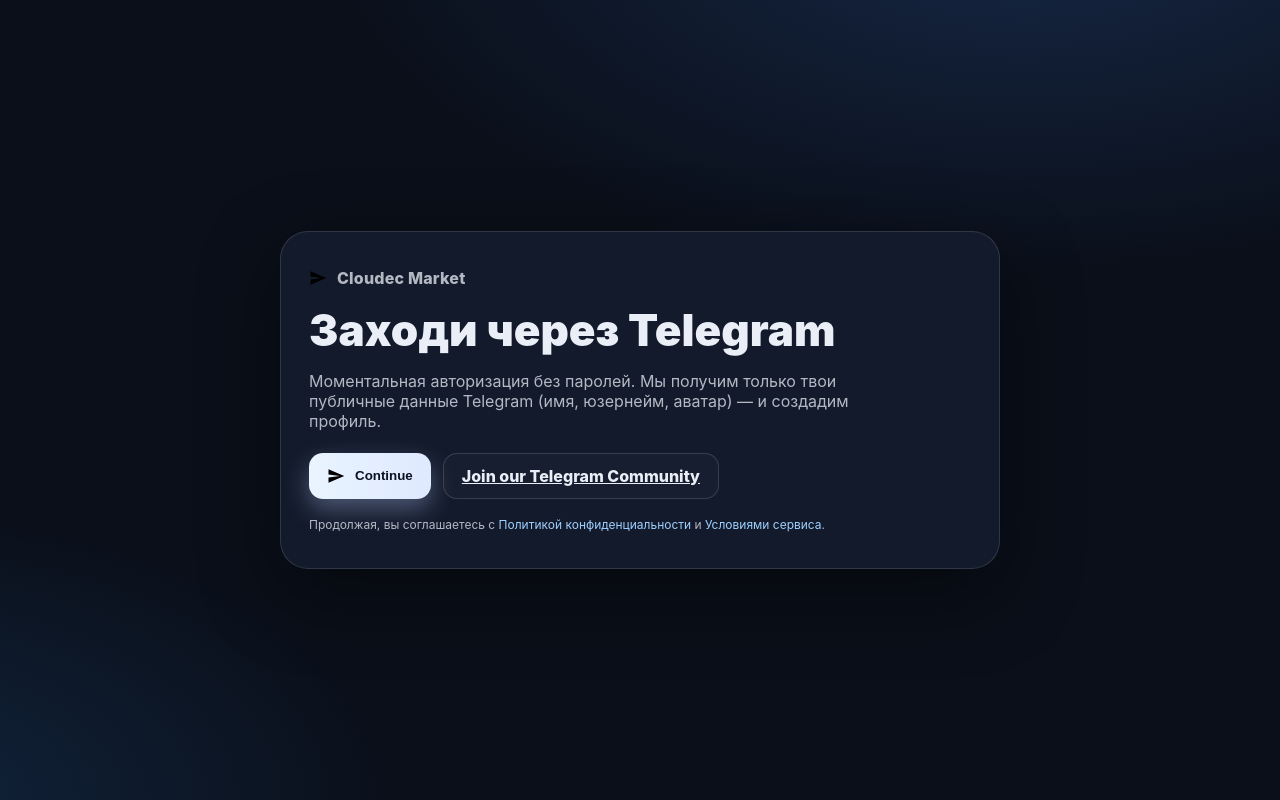
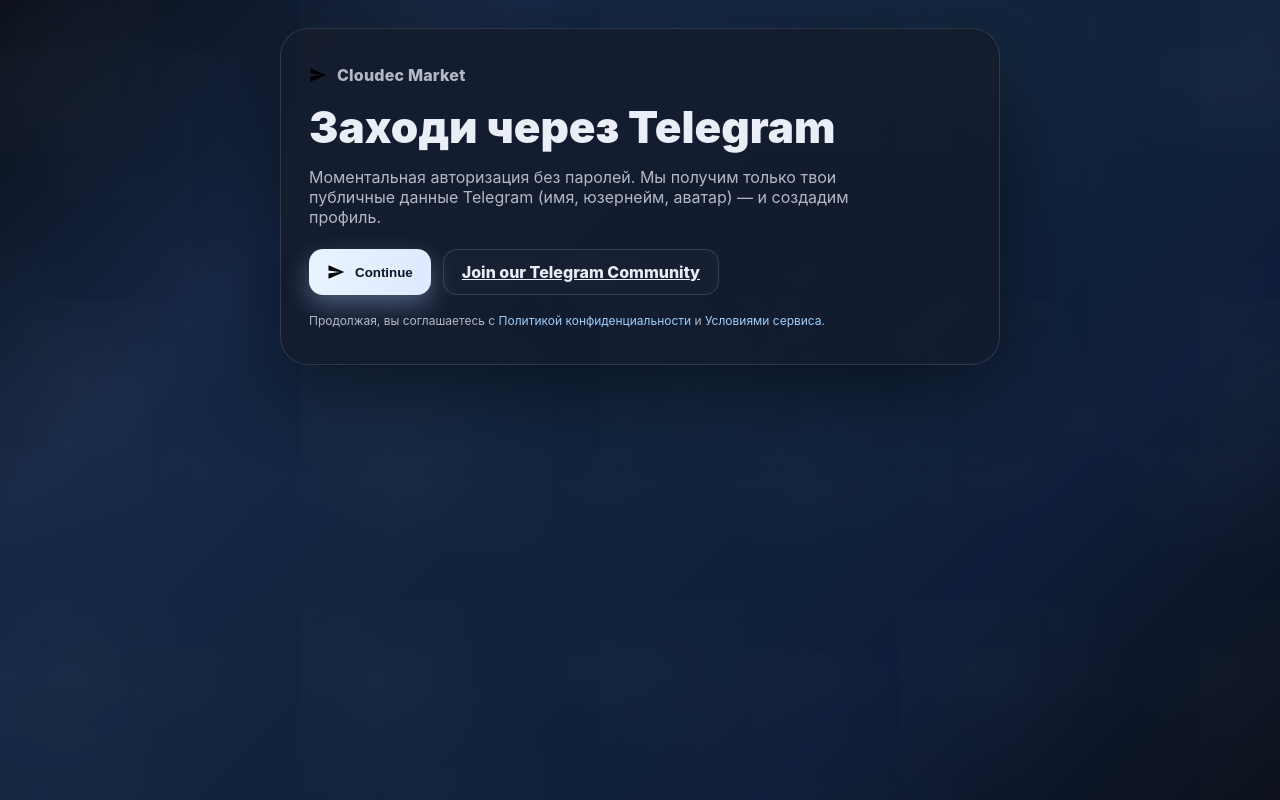
Before and after one commit to modeqlz/cloudesmarketop, a Next.js app: page / in a window 1280 px wide. Built offline with nearby package versions, Linux system fonts and the light colour scheme.

Commit message:
🎨 Исправил фон: добавил фиксированный градиент и шумовой оверлей

```diff
--- a/styles/globals.css
+++ b/styles/globals.css
@@ -1,6 +1,12 @@
 /* === base === */
 * { box-sizing: border-box; }
-html, body, #__next { height: 100%; }
+html { height: 100%; }
+body { min-height: 100%; }
+#__next {
+  min-height: 100vh;
+  position: relative;
+  z-index: 0;
+}
 :root{
   --bg: #0a0f19;
   --panel: rgba(20,28,46,0.90);      /* ЕДИНЫЙ ровный фон панелей/карточек */
@@ -18,10 +24,40 @@
   margin:0;
   font-family: Inter, system-ui, -apple-system, Segoe UI, Roboto, Arial, "Noto Sans", sans-serif;
   color:var(--text);
+  background: transparent;
+  position: relative;
+}
+
+/* Фиксированный фон на весь экран */
+body::before{
+  content: '';
+  position: fixed;
+  top: 0; left: 0; right: 0; bottom: 0;
+  z-index: -2;
   background:
-    radial-gradient(1200px 600px at 80% -10%, #162745 0%, rgba(22,39,69,0) 60%),
-    radial-gradient(900px 500px at -10% 100%, #11243d 0%, rgba(17,36,61,0) 60%),
-    var(--bg);
+    linear-gradient(135deg,
+      #0a0f19 0%,
+      #162745 25%,
+      #11243d 50%,
+      #0f1e3a 75%,
+      #0a0f19 100%
+    );
+}
+
+/* Шумовой оверлей для устранения полос */
+body::after{
+  content: '';
+  position: fixed;
+  top: 0; left: 0; right: 0; bottom: 0;
+  z-index: -1;
+  background-image:
+    radial-gradient(circle at 25% 25%, rgba(255,255,255,0.02) 0%, transparent 50%),
+    radial-gradient(circle at 75% 75%, rgba(255,255,255,0.015) 0%, transparent 50%),
+    radial-gradient(circle at 50% 10%, rgba(255,255,255,0.01) 0%, transparent 40%),
+    radial-gradient(circle at 10% 90%, rgba(255,255,255,0.008) 0%, transparent 30%);
+  background-size: 300px 300px, 400px 400px, 200px 200px, 250px 250px;
+  background-position: 0 0, 150px 150px, 100px 50px, 50px 200px;
+  opacity: 0.8;
 }
 
 .container{
```
